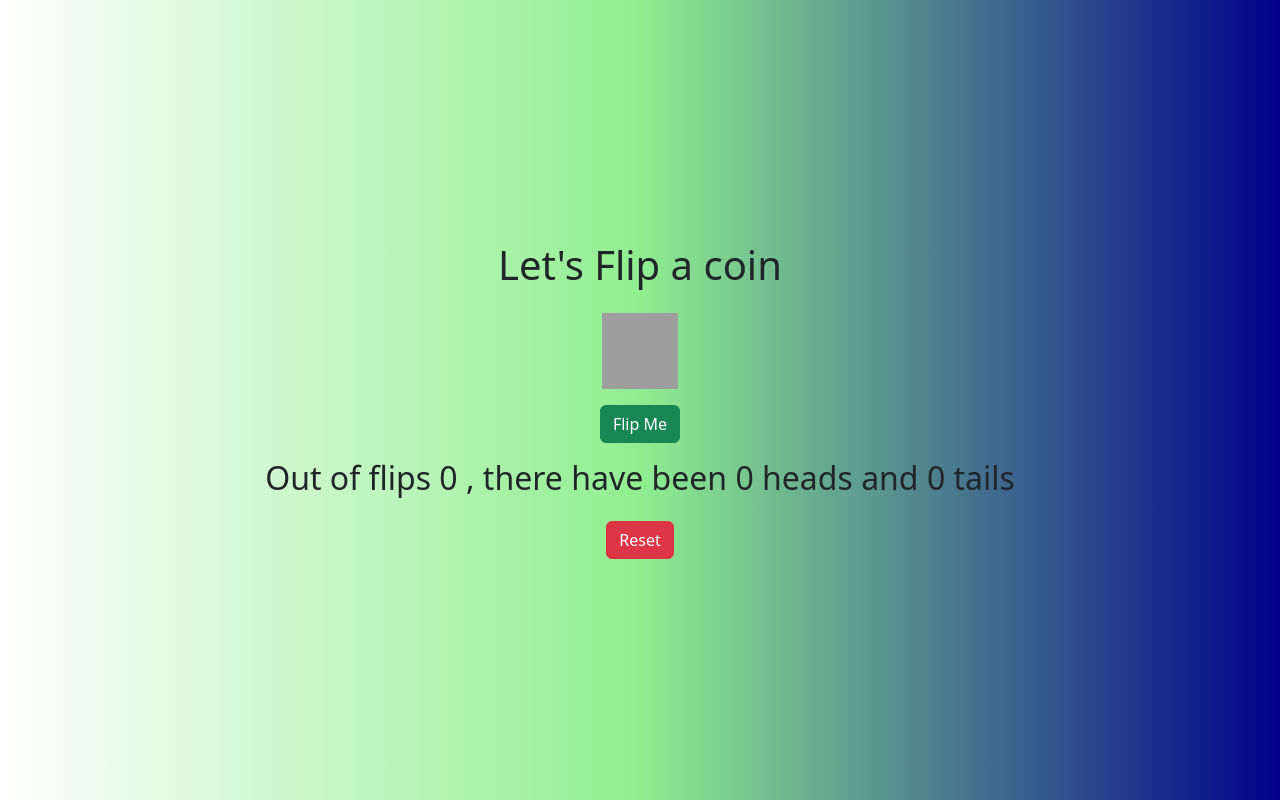
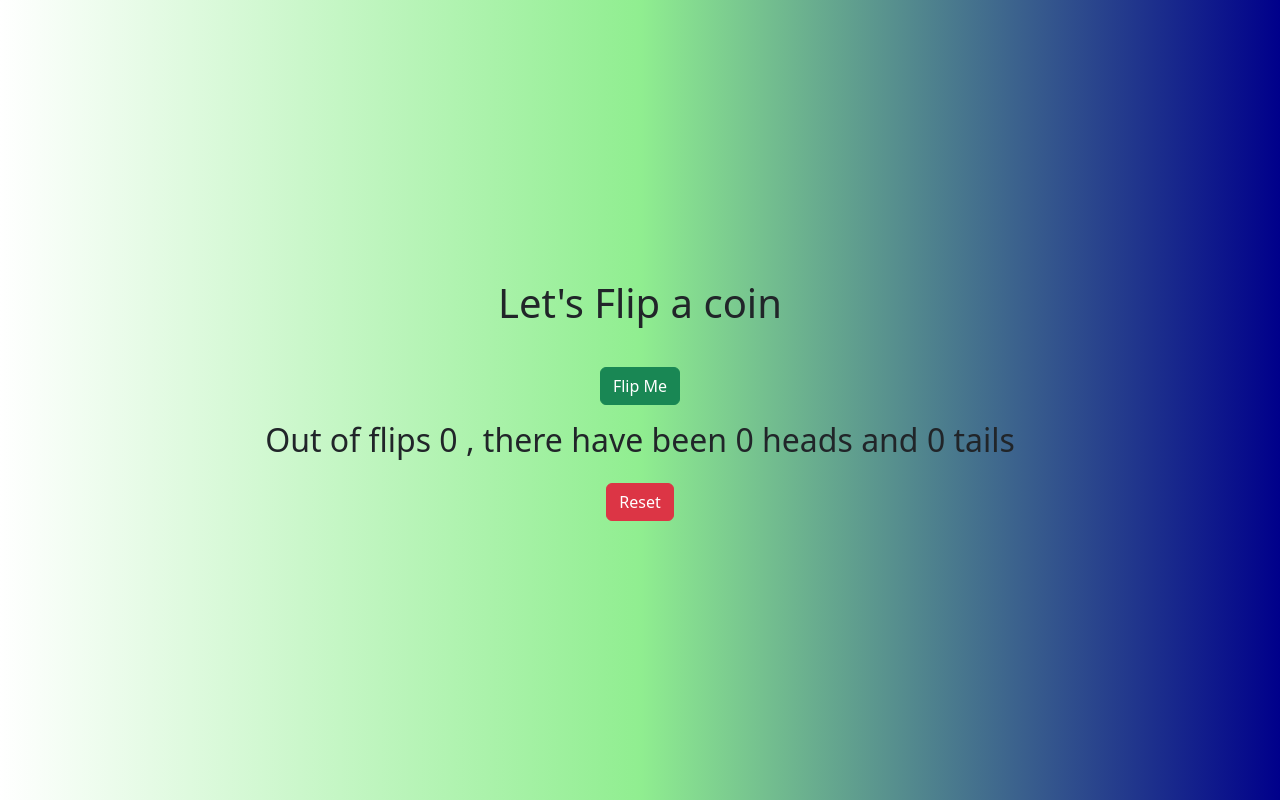
Before and after one commit to DominykasSueris/coin_flip, a React (Create React App) app: page / in a window 1280 px wide. Built offline with nearby package versions, Linux system fonts and the light colour scheme; grey boxes are pictures that could not be loaded.

Commit message:
side state changed

```diff
--- a/src/component/flipCoin.tsx
+++ b/src/component/flipCoin.tsx
@@ -25,6 +25,7 @@ const FlipCoin = (): JSX.Element => {
   return (
     <div className="container">
       <h1>Let's Flip a coin</h1>
+      {side === null ? null : (
         <div>
           {side === 1 ? (
             <Coin imageUrl={"https://tinyurl.com/react-coin-tails-jpg"} imageAlt={"tails"} />
@@ -32,6 +33,8 @@ const FlipCoin = (): JSX.Element => {
             <Coin imageUrl={"https://tinyurl.com/react-coin-heads-jpg"} imageAlt={"heads"} />
           )}
         </div>
+      )}
+
       <div>
         <button className="btn btn-success" onClick={handleFlip}>
           Flip Me
```
Lines whose indentation alone changed are shown as unchanged.
